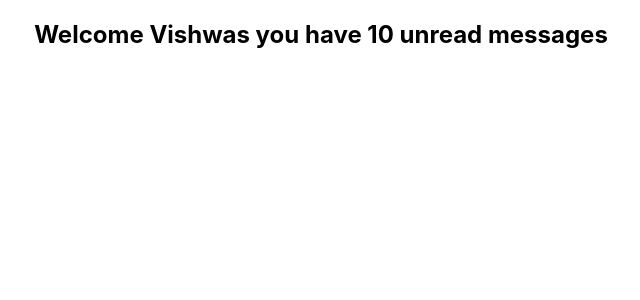
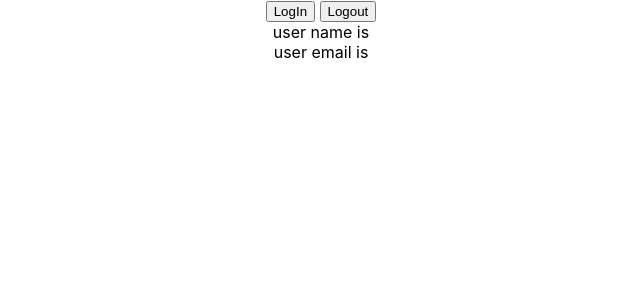
Before and after one commit to msateesh900/react-typescript, a React (Create React App) app: page / in a window 1280 px wide. Shown: the top 300 px of the page, without its empty margins (319-959 px from the left). Built offline with nearby package versions, Linux system fonts and the light colour scheme.

Commit message:
Added useState in Typescript with LoggedIn and User components

```diff
--- a/src/App.tsx
+++ b/src/App.tsx
@@ -7,6 +7,8 @@
 import Oscar from "./components/Oscar"
 import Person from "./components/Person"
 import PersonList from "./components/PersonList"
+import { LoggedIn } from "./components/state/LoggedIn"
+import { User } from "./components/state/User"
 import Status from "./components/Status"
 
 function App() {
@@ -33,7 +35,7 @@
     <div className="App">
       {/* Basic Props */}
 
-      <Greet name={"Vishwas"} messageCount={10} isLoggesIn={true} />
+      {/* <Greet name={"Vishwas"} messageCount={10} isLoggesIn={true} /> */}
       {/* <Person name={personName} /> */}
       {/* <PersonList names={nameList} /> */}
 
@@ -50,6 +52,8 @@
         }}
       /> */}
       {/* <Container style={{ border: "1px solid black", padding: "1rem" }} /> */}
+      {/* <LoggedIn /> */}
+      <User />
     </div>
   )
 }
--- /dev/null
+++ b/src/components/state/LoggedIn.tsx
@@ -0,0 +1,22 @@
+import { useState } from "react"
+type LoggedInType = {
+  isLoggedIn: boolean
+}
+
+export const LoggedIn = () => {
+  const [isLoggedIn, setIsLoggedIn] = useState(false)
+  const handleLogIn = () => {
+    setIsLoggedIn(true)
+  }
+  const handleLogOut = () => {
+    // setIsLoggedIn(0)
+    setIsLoggedIn(false)
+  }
+  return (
+    <div>
+      <button onClick={handleLogIn}>LogIn</button>&nbsp;
+      <button onClick={handleLogOut}>Logout</button>
+      <div>user is{isLoggedIn ? "Logged In" : "Logged out"}</div>
+    </div>
+  )
+}
--- /dev/null
+++ b/src/components/state/User.tsx
@@ -0,0 +1,26 @@
+import { useState } from "react"
+type AuthUser = {
+  name: string
+  email: string
+}
+
+export const User = () => {
+  const [user, setUser] = useState<AuthUser | null>(null)
+  const handleLogIn = () => {
+    setUser({
+      name: "Vishwas",
+      email: "vishwas@test.com",
+    })
+  }
+  const handleLogOut = () => {
+    setUser(null)
+  }
+  return (
+    <div>
+      <button onClick={handleLogIn}>LogIn</button>&nbsp;
+      <button onClick={handleLogOut}>Logout</button>
+      <div>user name is {user?.name}</div>
+      <div>user email is {user?.email}</div>
+    </div>
+  )
+}
```
